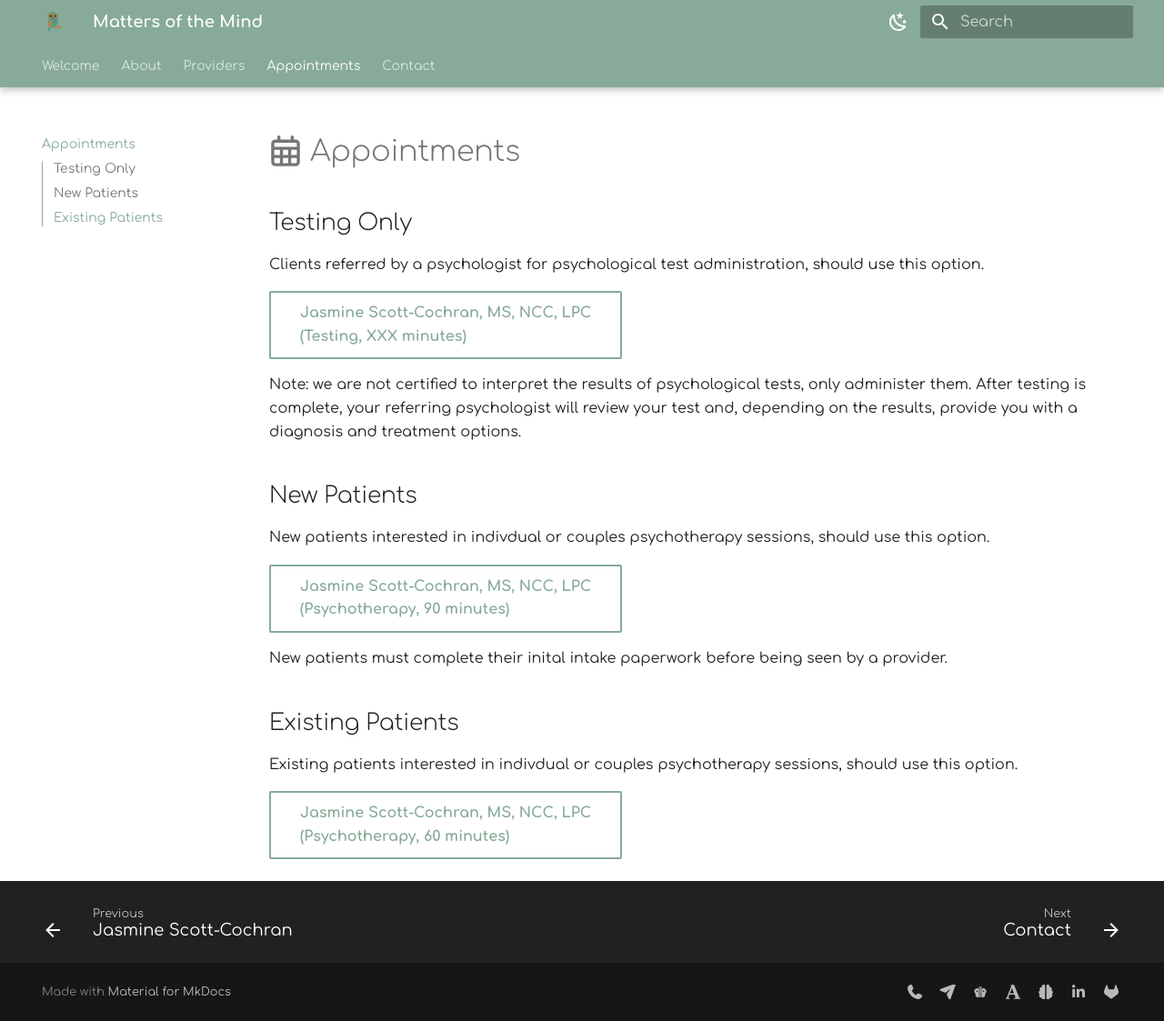
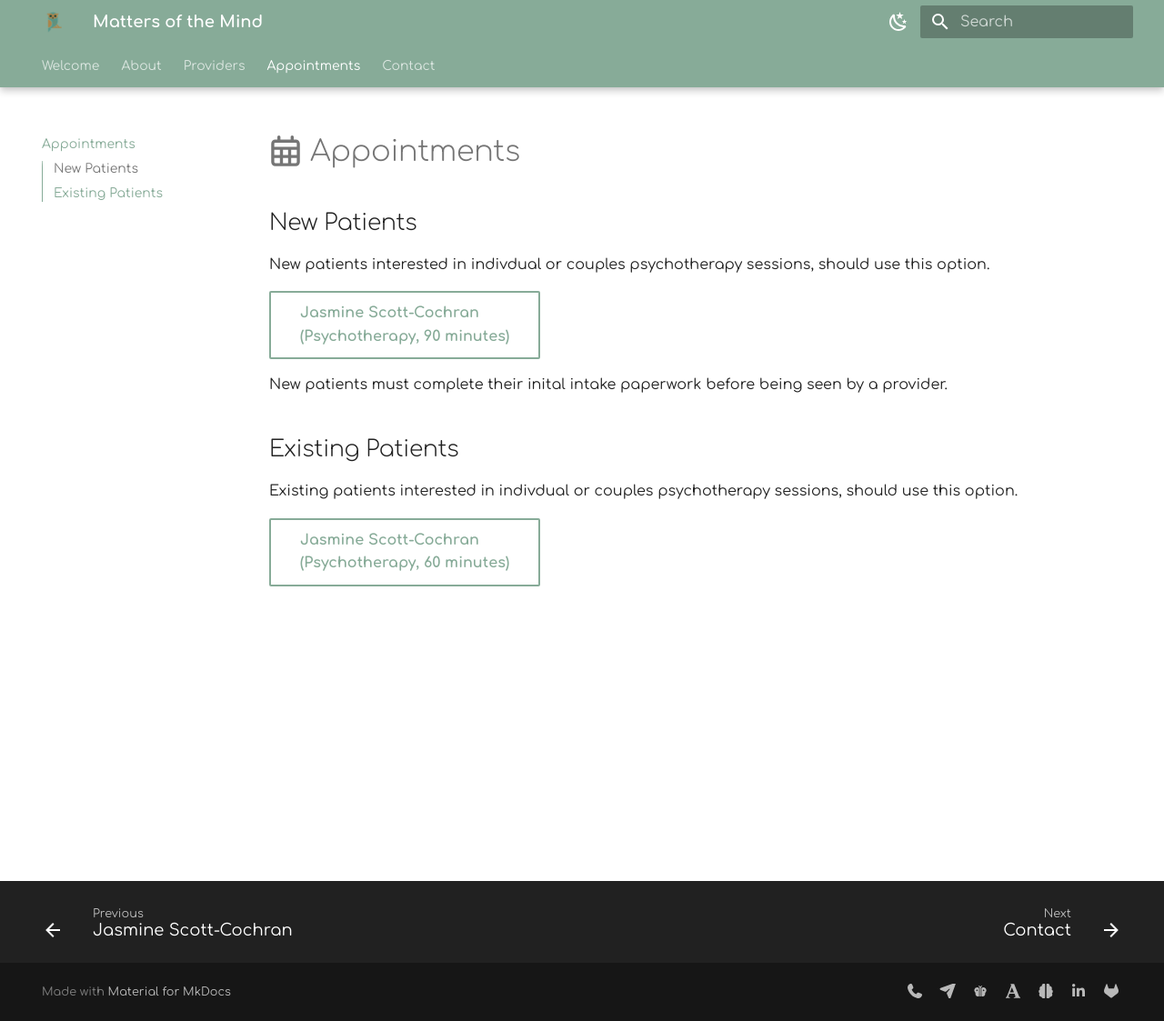
Before and after one commit to motm-therapy/website, an MkDocs documentation site: the page built from docs/appointments.md, in a window 1280 px wide and 1123 px high. Shown: the whole window at 91% size. Built offline with MkDocs 1.6.1 and Material for MkDocs 9.7.7, drawn with Linux system fonts in a browser that asks for light colours.

Commit message:
Update appointments.md

```diff
--- a/docs/appointments.md
+++ b/docs/appointments.md
@@ -1,20 +1,10 @@
 # :fontawesome-regular-calendar-days: Appointments
-
-## Testing Only
-
-Clients referred by a psychologist for psychological test administration, should use this option.
-
-[Jasmine Scott-Cochran, MS, NCC, LPC<br>(Testing, XXX minutes)](https://google.com){ .md-button }
-
-Note: we are not certified to interpret the results of psychological tests, only administer them.
-After testing is complete, your referring psychologist will review your test and,
-depending on the results, provide you with a diagnosis and treatment options.
 
 ## New Patients
 
 New patients interested in indivdual or couples psychotherapy sessions, should use this option.
 
-[Jasmine Scott-Cochran, MS, NCC, LPC<br>(Psychotherapy, 90 minutes)](https://google.com){ .md-button }
+[Jasmine Scott-Cochran<br>(Psychotherapy, 90 minutes)](https://google.com){ .md-button }
 
 New patients must complete their inital intake paperwork before being seen by a provider.
 
@@ -22,4 +12,4 @@ New patients must complete their inital intake paperwork before being seen by a
 
 Existing patients interested in indivdual or couples psychotherapy sessions, should use this option.
 
-[Jasmine Scott-Cochran, MS, NCC, LPC<br>(Psychotherapy, 60 minutes)](https://google.com){ .md-button }
+[Jasmine Scott-Cochran<br>(Psychotherapy, 60 minutes)](https://google.com){ .md-button }
```
